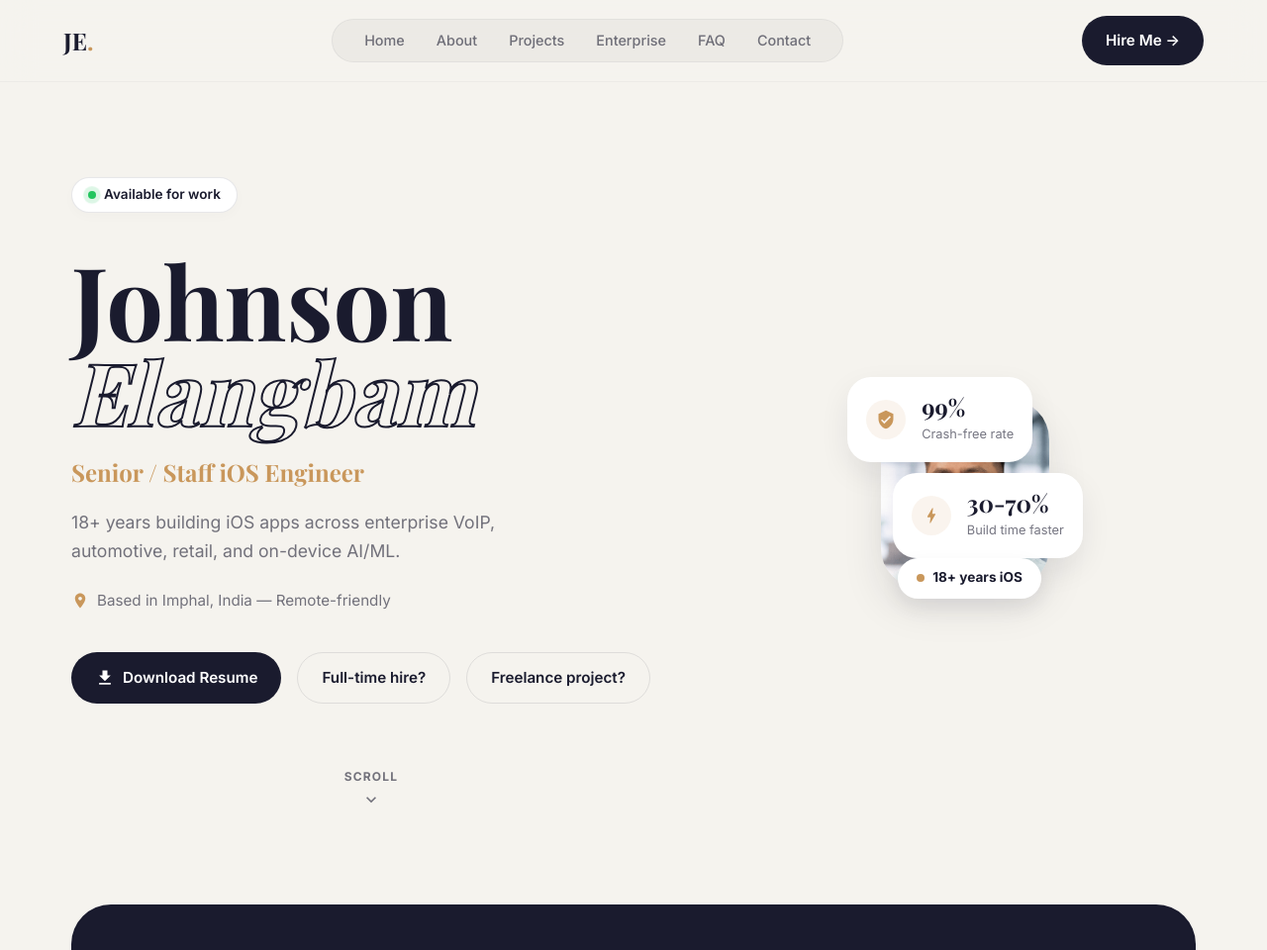
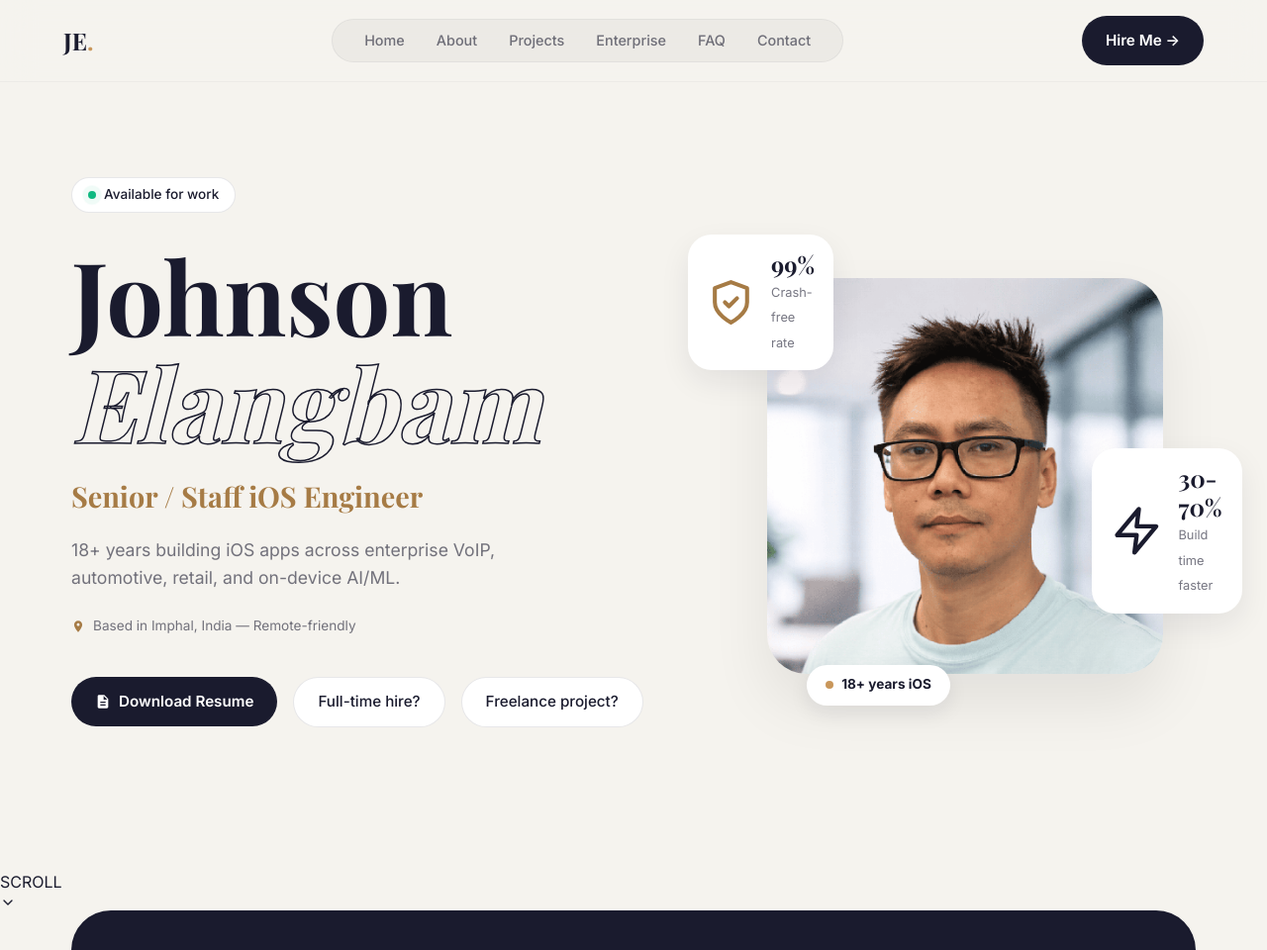
Before and after one commit to elangbamjohnson/elangbamjohnson.github.io, a plain HTML site: page index.html in a window 1280 px wide. Shown: the top 960 px of the page at 99% size. Drawn offline with nearby package versions, Linux system fonts and the light colour scheme; a web font is replaced by a local one.

Commit message:
Refactor hero section to match exact design from Rocket.new preview screenshot

```diff
--- a/assets/css/styles.css
+++ b/assets/css/styles.css
@@ -138,6 +138,25 @@ h1, h2, h3, h4, h5, h6 {
     transition: all 0.2s ease;
 }
 
+.btn--pill-outline {
+    display: inline-flex;
+    align-items: center;
+    justify-content: center;
+    padding: 0.75rem 1.5rem;
+    background-color: var(--white);
+    color: var(--navy);
+    border: 1px solid var(--border);
+    border-radius: var(--radius-pill);
+    font-family: var(--font-sans);
+    font-weight: 500;
+    font-size: 0.95rem;
+    transition: var(--transition);
+}
+.btn--pill-outline:hover {
+    background-color: var(--cream);
+    border-color: var(--navy);
+}
+
 .btn--navy {
     background-color: var(--navy);
     color: var(--white);
@@ -247,38 +266,44 @@ h1, h2, h3, h4, h5, h6 {
     align-items: center;
 }
 
-.hero-status {
+.status-badge {
     display: inline-flex;
     align-items: center;
     gap: 0.5rem;
+    font-size: 0.85rem;
+    font-weight: 500;
+    color: var(--navy);
+    margin-bottom: 2rem;
     background: var(--white);
     padding: 0.4rem 1rem;
     border-radius: var(--radius-pill);
     border: 1px solid var(--border);
-    font-size: 0.85rem;
-    font-weight: 600;
-    margin-bottom: 2rem;
-    box-shadow: 0 4px 12px rgba(0,0,0,0.02);
 }
 
 .status-dot-wrap {
     position: relative;
     width: 8px;
     height: 8px;
+    display: flex;
+    align-items: center;
+    justify-content: center;
 }
 .status-dot-pulse {
     position: absolute;
-    inset: 0;
+    width: 100%;
+    height: 100%;
+    background-color: #10B981;
     border-radius: 50%;
-    background-color: #22c55e;
-    opacity: 0.75;
-    animation: ping 1.5s cubic-bezier(0, 0, 0.2, 1) infinite;
+    animation: ping 2s cubic-bezier(0, 0, 0.2, 1) infinite;
+    z-index: 1;
 }
 .status-dot {
-    position: absolute;
-    inset: 0;
+    width: 8px;
+    height: 8px;
     border-radius: 50%;
-    background-color: #22c55e;
+    background-color: #10B981; /* Green dot */
+    position: relative;
+    z-index: 2;
 }
 
 @keyframes ping {
@@ -293,27 +318,32 @@ h1, h2, h3, h4, h5, h6 {
     line-height: 1;
 }
 .hero-title-solid {
+    display: block;
     font-family: var(--font-serif);
-    font-size: clamp(2.5rem, 8vw, 6.5rem);
+    font-size: clamp(4rem, 8vw, 7.5rem);
     font-weight: 700;
-    line-height: 1.1;
+    line-height: 1;
     color: var(--navy);
-    margin-bottom: 1.5rem;
+    margin-bottom: 0;
 }
 .hero-title-outline {
     display: block;
-    font-size: clamp(3.5rem, 7vw, 5.5rem);
+    font-family: var(--font-serif);
+    font-size: clamp(4rem, 8vw, 7.5rem);
+    font-weight: 700;
     font-style: italic;
     color: transparent;
-    -webkit-text-stroke: 2px var(--navy);
-    transform: translateY(-0.1em);
+    -webkit-text-stroke: 1.5px var(--navy);
+    line-height: 1.1;
+    margin-bottom: 1.5rem;
 }
 
 .hero-subtitle {
     font-family: var(--font-serif);
-    font-size: 1.5rem;
-    color: var(--gold);
+    font-size: clamp(1.4rem, 3vw, 1.8rem);
+    color: var(--gold-dark);
     margin-bottom: 1.5rem;
+    font-weight: 500;
 }
 
 .hero-desc {
@@ -327,21 +357,22 @@ h1, h2, h3, h4, h5, h6 {
     display: flex;
     align-items: center;
     gap: 0.5rem;
-    font-size: 0.95rem;
+    font-size: 0.85rem;
     color: var(--text-muted);
     margin-bottom: 2.5rem;
 }
 .hero-location svg {
-    width: 18px;
-    height: 18px;
-    fill: var(--gold);
+    width: 14px;
+    height: 14px;
+    fill: var(--gold-dark);
 }
 
 .hero-actions {
     display: flex;
+    gap: 1rem;
+    align-items: center;
     flex-wrap: wrap;
-    gap: 1rem;
-    margin-bottom: 4rem;
+    margin-bottom: 3rem;
 }
 .hero-actions .btn-icon {
     width: 20px;
@@ -368,17 +399,17 @@ h1, h2, h3, h4, h5, h6 {
 /* Hero Right: Photo & Floats */
 .hero-visual {
     position: relative;
+    max-width: 400px; /* Matched to the larger screenshot size */
     width: 100%;
-    max-width: 170px;
     margin: 0 auto;
+    aspect-ratio: 1; /* Perfectly square */
 }
 .hero-photo {
     width: 100%;
-    height: auto;
-    aspect-ratio: 170 / 190;
+    height: 100%;
     object-fit: cover;
-    border-radius: var(--radius-xl);
-    box-shadow: 0 20px 40px rgba(26, 27, 46, 0.1);
+    border-radius: 40px; /* Big smooth rounded corners */
+    box-shadow: 0 30px 60px rgba(0,0,0,0.08); /* Soft glow behind image */
 }
 
 .float-card {
--- a/index.html
+++ b/index.html
@@ -39,7 +39,7 @@
         <!-- Hero Section -->
         <section class="container hero">
             <div class="hero-content">
-                <div class="hero-status">
+                <div class="status-badge">
                     <div class="status-dot-wrap">
                         <span class="status-dot-pulse"></span>
                         <span class="status-dot"></span>
@@ -59,22 +59,17 @@
                 </p>
 
                 <div class="hero-location">
-                    <svg xmlns="http://www.w3.org/2000/svg" viewBox="0 0 24 24"><path d="M12 2C8.13 2 5 5.13 5 9c0 5.25 7 13 7 13s7-7.75 7-13c0-3.87-3.13-7-7-7zm0 9.5c-1.38 0-2.5-1.12-2.5-2.5s1.12-2.5 2.5-2.5 2.5 1.12 2.5 2.5-1.12 2.5-2.5 2.5z"/></svg>
+                    <svg viewBox="0 0 24 24"><path d="M12 2C8.13 2 5 5.13 5 9c0 5.25 7 13 7 13s7-7.75 7-13c0-3.87-3.13-7-7-7zm0 9.5c-1.38 0-2.5-1.12-2.5-2.5s1.12-2.5 2.5-2.5 2.5 1.12 2.5 2.5-1.12 2.5-2.5 2.5z"/></svg>
                     Based in Imphal, India &mdash; Remote-friendly
                 </div>
 
                 <div class="hero-actions">
                     <a href="assets/resume/Johnson_Elangbam_Resume_July_30_2026.pdf" target="_blank" rel="noopener noreferrer" class="btn btn--navy">
-                        <svg class="btn-icon" viewBox="0 0 24 24"><path d="M19 9h-4V3H9v6H5l7 7 7-7zM5 18v2h14v-2H5z"/></svg>
+                        <svg class="btn-icon" viewBox="0 0 24 24" style="width: 16px; height: 16px; fill: currentColor;"><path d="M14 2H6c-1.1 0-1.99.9-1.99 2L4 20c0 1.1.89 2 1.99 2H18c1.1 0 2-.9 2-2V8l-6-6zm2 16H8v-2h8v2zm0-4H8v-2h8v2zm-3-5V3.5L18.5 9H13z"/></svg>
                         Download Resume
                     </a>
-                    <a href="#contact" class="btn btn--outline">Full-time hire?</a>
-                    <a href="#contact" class="btn btn--outline">Freelance project?</a>
-                </div>
-
-                <div class="hero-scroll">
-                    SCROLL
-                    <svg viewBox="0 0 24 24"><path d="M7.41 8.59L12 13.17l4.59-4.58L18 10l-6 6-6-6 1.41-1.41z"/></svg>
+                    <a href="#contact" class="btn btn--pill-outline">Full-time hire?</a>
+                    <a href="#contact" class="btn btn--pill-outline">Freelance project?</a>
                 </div>
             </div>
 
@@ -83,9 +78,7 @@
 
                 <!-- Float Card TL -->
                 <div class="float-card float-card--tl">
-                    <div class="float-icon">
-                        <svg viewBox="0 0 24 24"><path d="M12 1L3 5v6c0 5.55 3.84 10.74 9 12 5.16-1.26 9-6.45 9-12V5l-9-4zm-2 16l-4-4 1.41-1.41L10 14.17l6.59-6.59L18 9l-8 8z"/></svg>
-                    </div>
+                    <svg viewBox="0 0 24 24" class="float-icon-raw" style="fill:none;stroke:var(--gold-dark);stroke-width:2;stroke-linecap:round;stroke-linejoin:round;"><path d="M12 22s8-4 8-10V5l-8-3-8 3v7c0 6 8 10 8 10z"/><path d="M9 12l2 2 4-4"/></svg>
                     <div class="float-text">
                         <strong>99%</strong>
                         <span>Crash-free rate</span>
@@ -94,22 +87,25 @@
 
                 <!-- Float Card BR -->
                 <div class="float-card float-card--br">
-                    <div class="float-icon">
-                        <svg viewBox="0 0 24 24"><path d="M11 21h-1l1-7H7.5c-.58 0-.57-.32-.38-.66C7.67 12.24 10.72 7 13 3h1l-1 7h3.5c.49 0 .56.33.47.51l-.07.15C12.96 17.55 11 21 11 21z"/></svg>
-                    </div>
+                    <svg viewBox="0 0 24 24" class="float-icon-raw" style="fill:none;stroke:var(--navy);stroke-width:2;stroke-linecap:round;stroke-linejoin:round;"><polygon points="13 2 3 14 12 14 11 22 21 10 12 10 13 2"/></svg>
                     <div class="float-text">
                         <strong>30-70%</strong>
                         <span>Build time faster</span>
                     </div>
                 </div>
 
-                <!-- Float Pill BL -->
+                <!-- Float Pill Center Bottom -->
                 <div class="float-pill">
-                    <span class="gold-dot"></span>
+                    <div class="gold-dot"></div>
                     18+ years iOS
                 </div>
             </div>
         </section>
+
+        <div class="hero-scroll-indicator">
+            <span class="scroll-text">SCROLL</span>
+            <svg viewBox="0 0 24 24" width="16" height="16" style="fill:none;stroke:currentColor;stroke-width:2;stroke-linecap:round;stroke-linejoin:round;"><polyline points="6 9 12 15 18 9"/></svg>
+        </div>
 
         <!-- Working On & About Section -->
         <section id="about" class="dark-card-wrapper">
```
